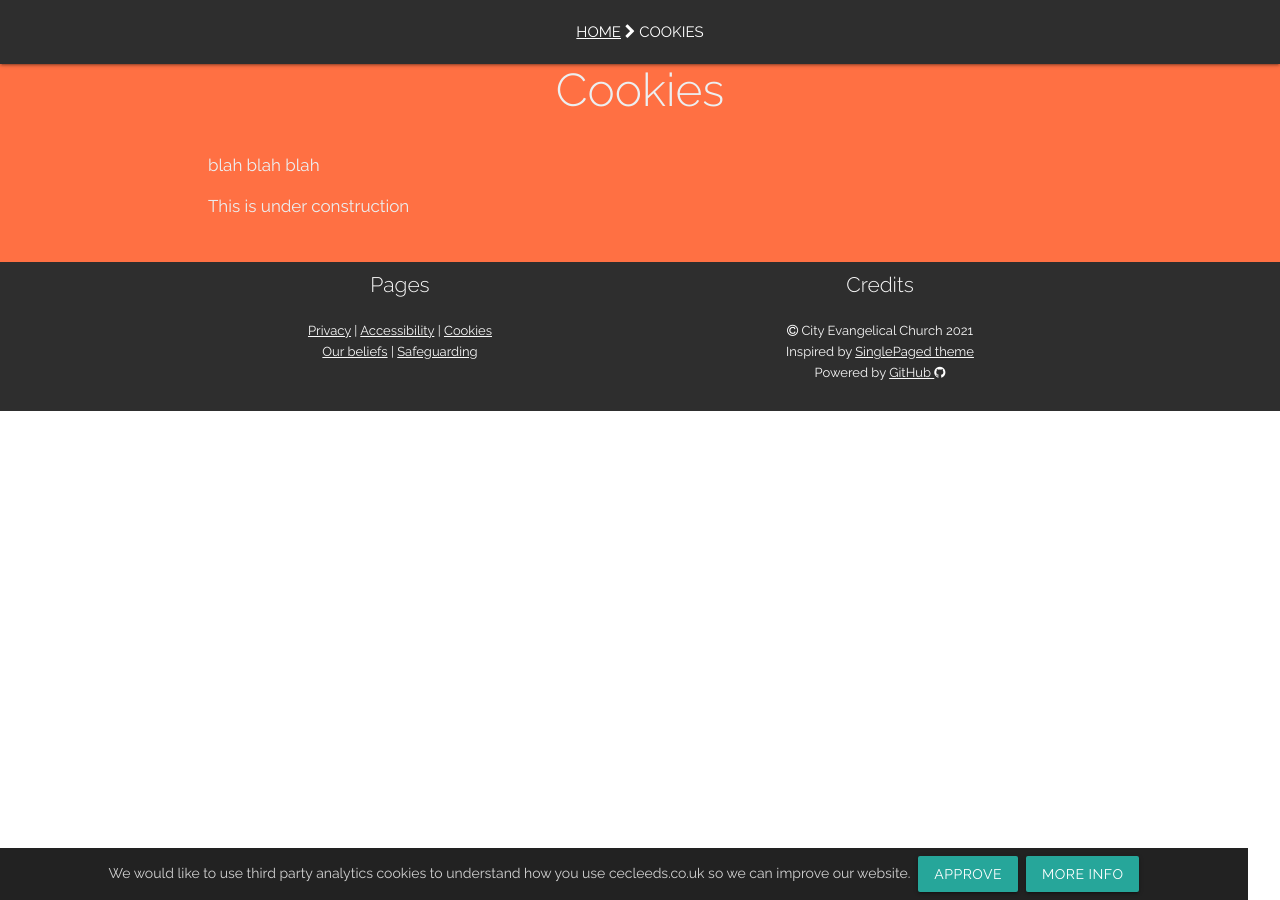
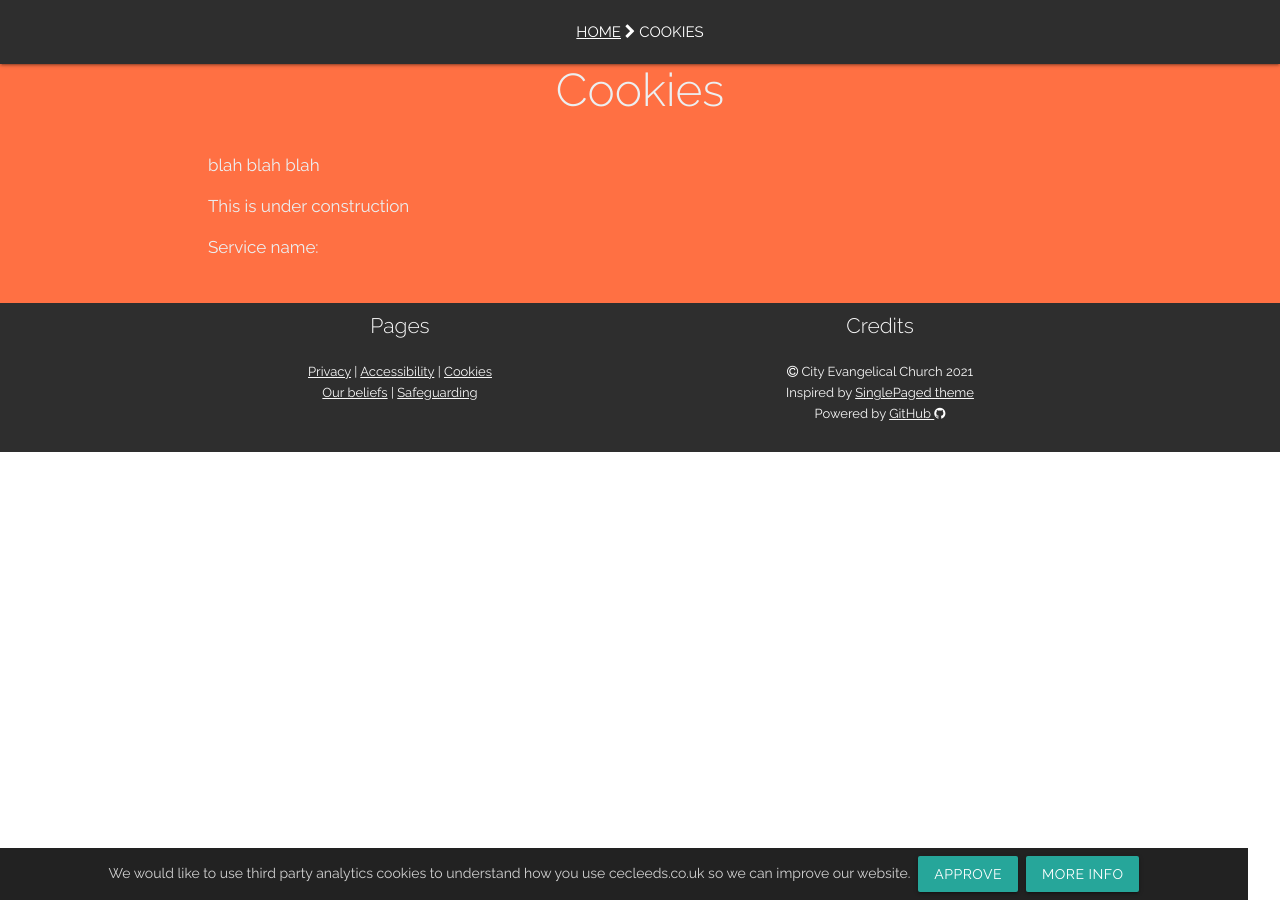
Before and after one commit to woodcock3/citychurch, a Jekyll site: the page built from pages/cookies.md, in a window 1280 px wide. Built offline with Jekyll 4.4.1, drawn with Linux system fonts in a browser that asks for light colours.

Commit message:
Update cookies.md

```diff
--- a/pages/cookies.md
+++ b/pages/cookies.md
@@ -13,4 +13,9 @@ blah blah blah
 
 This is under construction
 
-{{ site.data.cscalendar.name }}
+<span>Service name:</span>
+<ul>
+  {% for service in site.data.cscalendar %}
+    <li>Title: {{ service.name }}</li>
+  {% endfor %}
+</ul>
```
